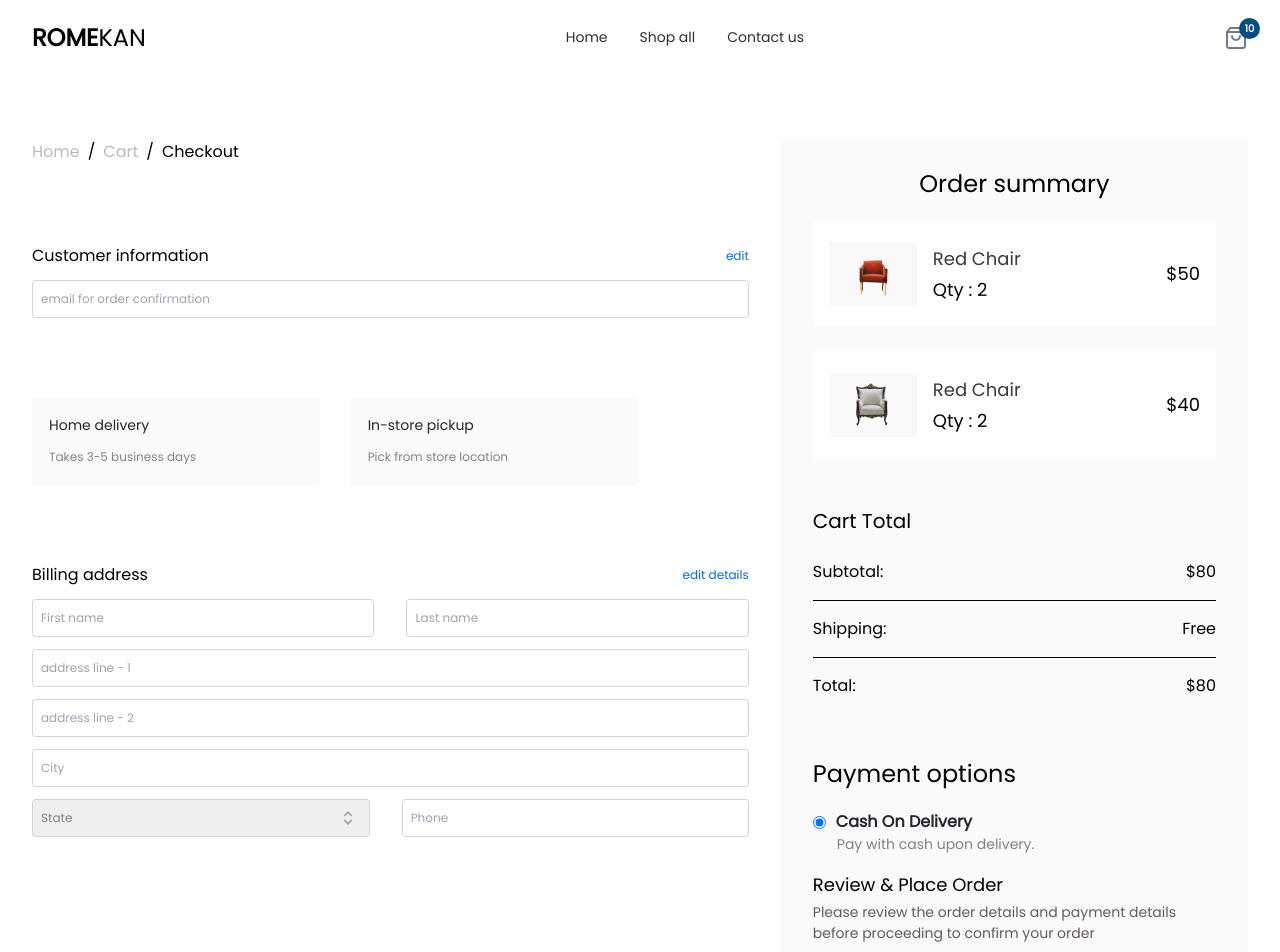
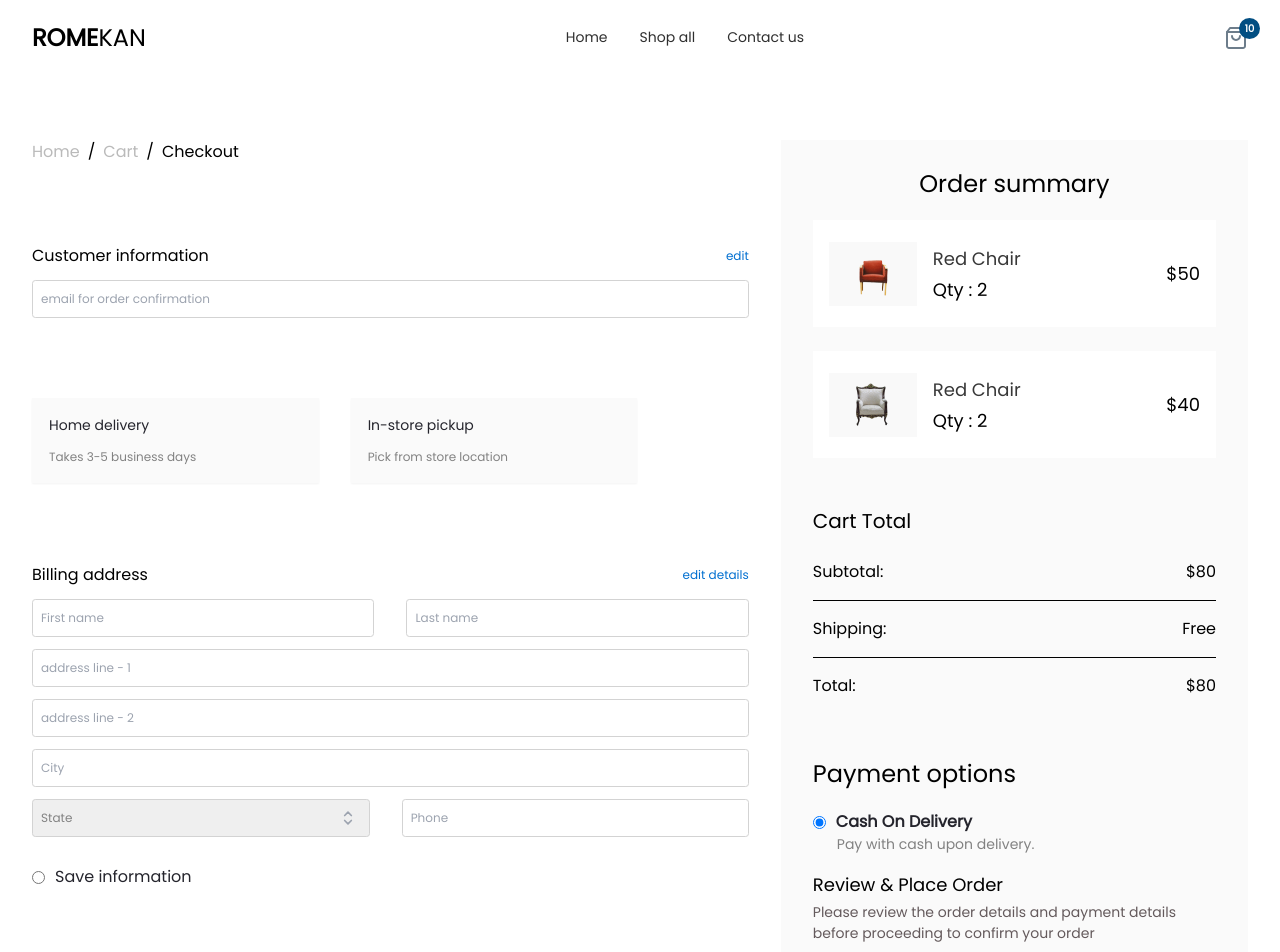
Before and after one commit to Praizee/romekan-furniture-hng-stage2, a Next.js app: page /checkout in a window 1280 px wide. Shown: the top 952 px of the page. Built offline with nearby package versions, Linux system fonts and the light colour scheme.

Commit message:
save information

```diff
--- a/app/components/Checkout/Checkout.tsx
+++ b/app/components/Checkout/Checkout.tsx
@@ -275,6 +275,22 @@ const Checkout = () => {
                 className="h-[38px] px-2 w-full text-[12px] text-[#828282] border border-[#D3D3D3] rounded-[3.33px] focus:border-romekan-blue outline-none"
               />
             </span>
+
+            {/* Save */}
+            <span className="flex items-center gap-x-2.5 pt-4">
+              <input
+                type="radio"
+                name="save"
+                id="save"
+                className="form-radio border-gray-400 text-indigo-600 focus:ring-indigo-600 duration-150"
+              />
+              <label
+                htmlFor="save"
+                className="text-[#25252D] text-[14px] lg:text-base"
+              >
+                Save information
+              </label>
+            </span>
           </div>
         </div>
 
```
